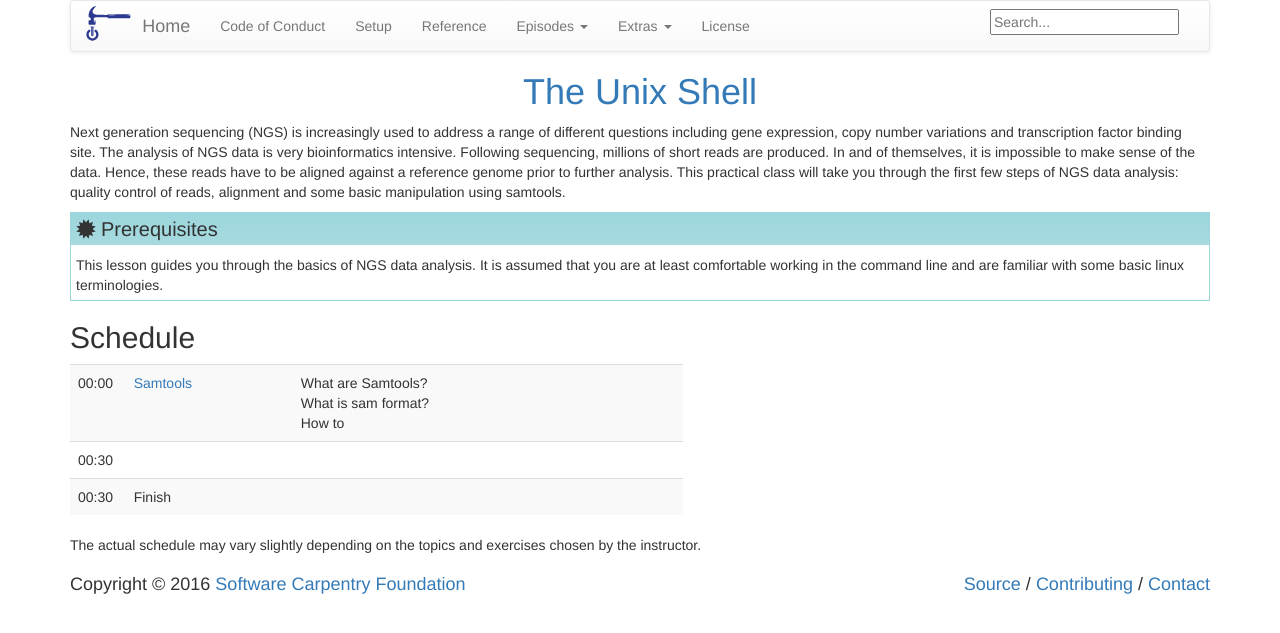
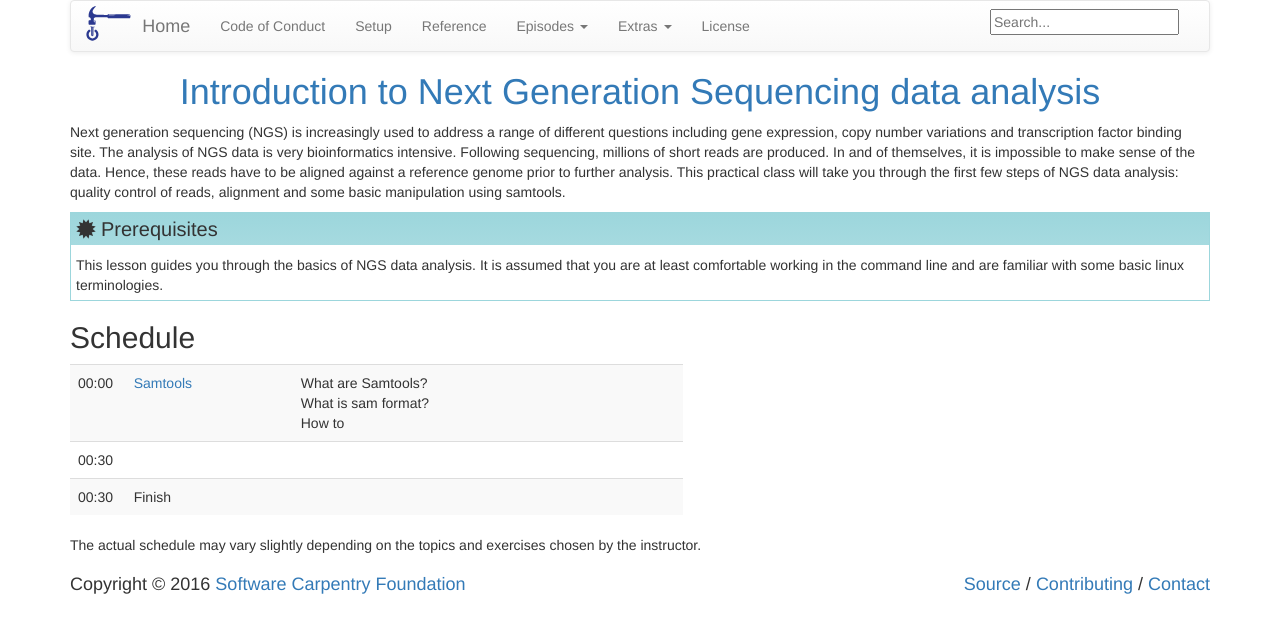
Before and after one commit to GTK-lab/introNGS, a Jekyll site: the page built from index.md, in a window 1280 px wide. Shown: the top 633 px of the page. Built offline with Jekyll 4.4.1, drawn with Linux system fonts in a browser that asks for light colours.

Commit message:
update yml file

```diff
--- a/_config.yml
+++ b/_config.yml
@@ -6,10 +6,10 @@
 carpentry: "swc"
 
 # Overall title for pages.
-title: "The Unix Shell"
+title: "Introduction to Next Generation Sequencing data analysis"
 
 # Contact email address.
-email: lessons@software-carpentry.org
+email: dbsgtk@nus.edu.sg
 
 #------------------------------------------------------------
 # Generic settings (should not need to change).
```
